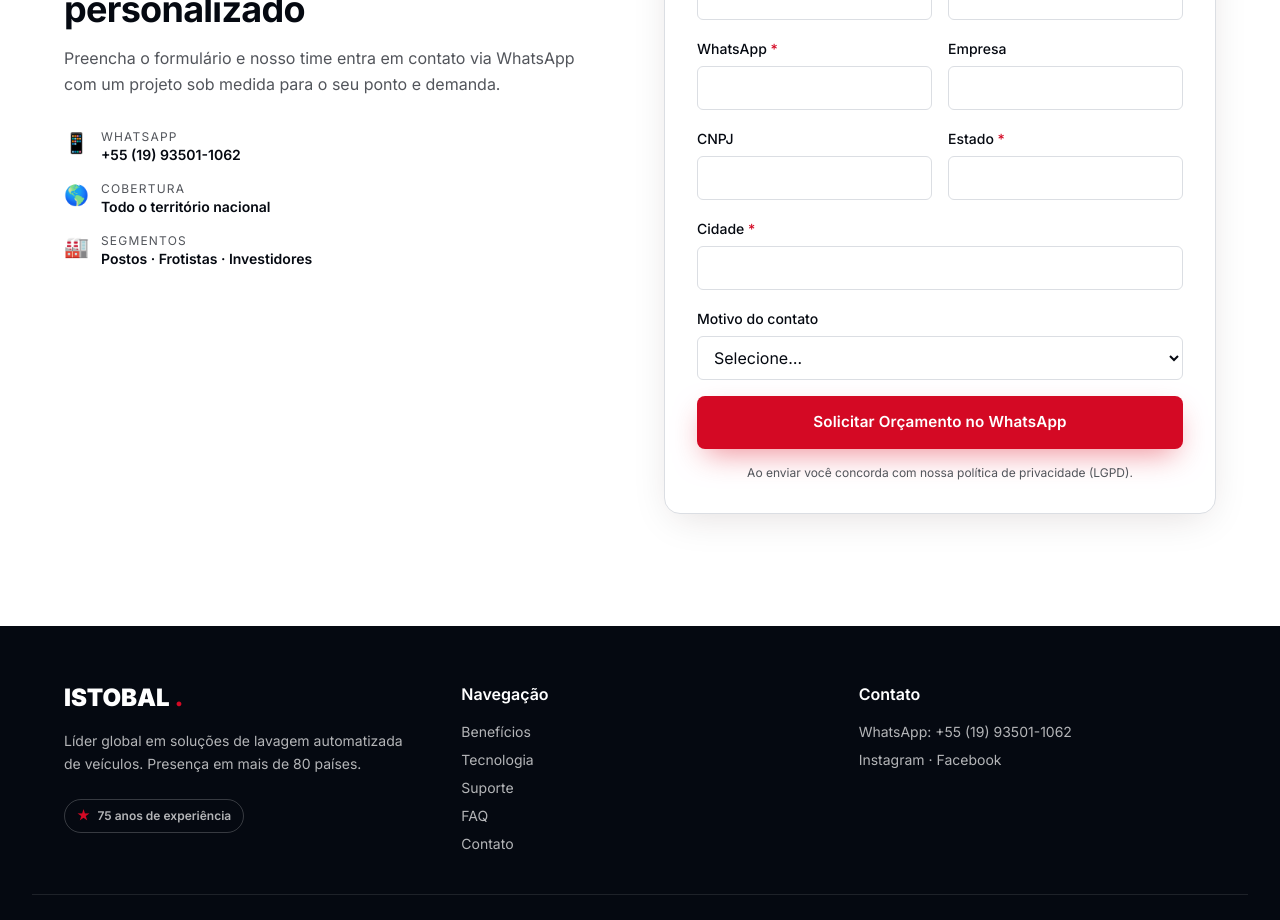
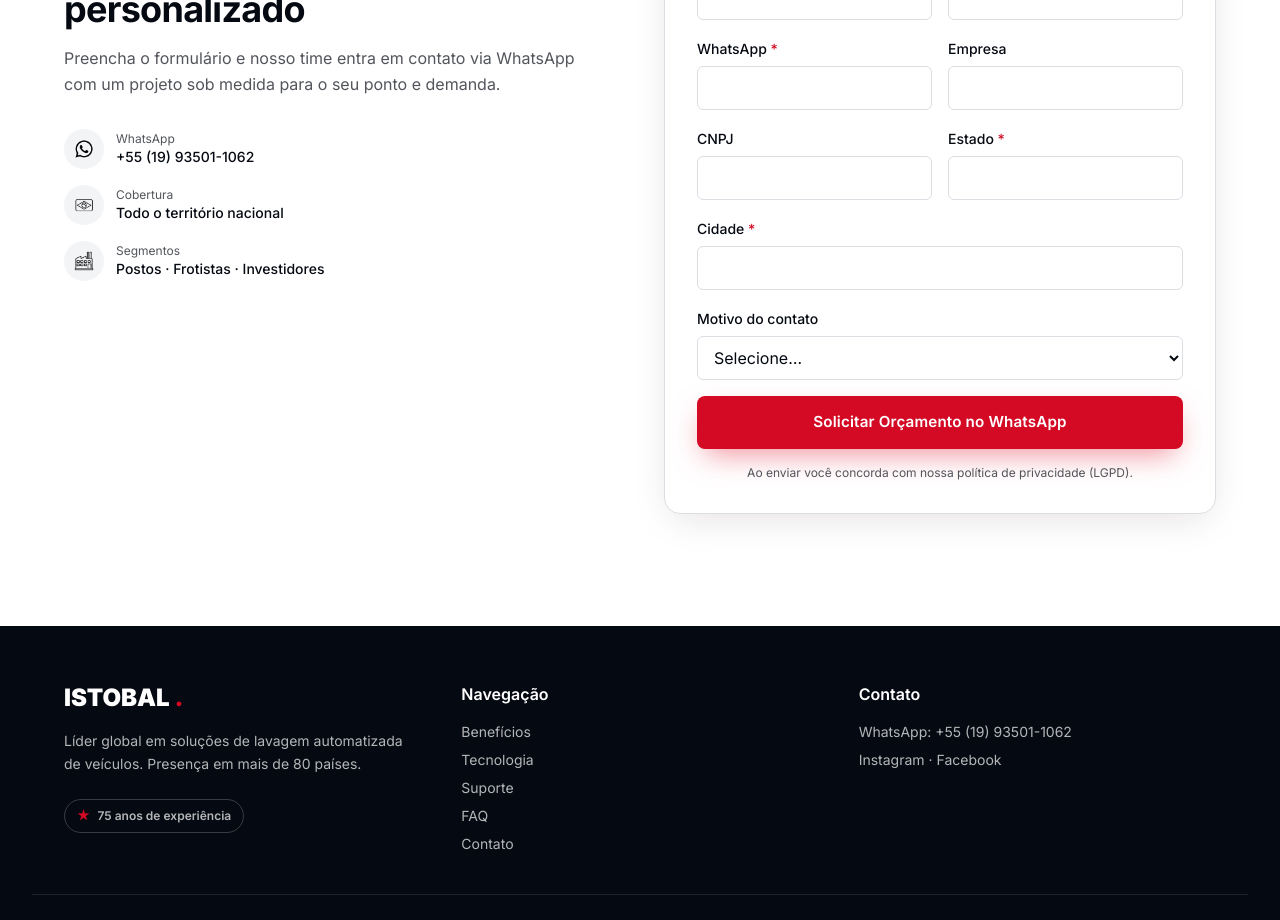
Before and after one commit to andrebastelli/istobal, a React (Vite) app: page / in a window 1280 px wide. Shown: the part 5680-6600 px from the top of the page. Built offline with nearby package versions, Linux system fonts and the light colour scheme.

Commit message:
feat: replace emoji icons with images in ContactForm info rows
Co-authored-by: andrebastelli <274825844+andrebastelli@users.noreply.github.com>

```diff
--- a/src/App.tsx
+++ b/src/App.tsx
@@ -469,10 +469,24 @@
             projeto sob medida para o seu ponto e demanda.
           </p>
           <div className="mt-8 space-y-4 text-sm">
-            <InfoRow icon="📱" label="WhatsApp" value="+55 (19) 93501-1062" />
-            <InfoRow icon="🌎" label="Cobertura" value="Todo o território nacional" />
-            <InfoRow icon="🏭" label="Segmentos" value="Postos · Frotistas · Investidores" />
-          </div>
+  <InfoRow
+    icon="/whatsapp.png"
+    label="WhatsApp"
+    value="+55 (19) 93501-1062"
+  />
+
+  <InfoRow
+    icon="/suporte-nacional.png"
+    label="Cobertura"
+    value="Todo o território nacional"
+  />
+
+  <InfoRow
+    icon="/segmento.png"
+    label="Segmentos"
+    value="Postos · Frotistas · Investidores"
+  />
+</div>
         </div>
         <form onSubmit={onSubmit} className="bg-white border border-border rounded-2xl p-6 md:p-8 shadow-elev space-y-4">
           <div className="grid sm:grid-cols-2 gap-4">
@@ -525,14 +539,23 @@
   );
 }
 
-function InfoRow({ icon, label, value }: { icon: string; label: string; value: string }) {
+function InfoRow({ icon, label, value }) {
   return (
-    <div className="flex items-start gap-3">
-      <span aria-hidden className="text-xl">{icon}</span>
+    <div className="flex items-center gap-3">
+
+      <div className="w-10 h-10 rounded-full bg-gray-100 flex items-center justify-center">
+        <img
+          src={icon}
+          alt={label}
+          className="w-5 h-5 object-contain"
+        />
+      </div>
+
       <div>
-        <div className="text-xs uppercase tracking-widest text-ink-soft">{label}</div>
-        <div className="font-semibold text-ink">{value}</div>
+        <p className="text-xs text-ink-soft">{label}</p>
+        <p className="font-medium text-ink">{value}</p>
       </div>
+
     </div>
   );
 }
```
